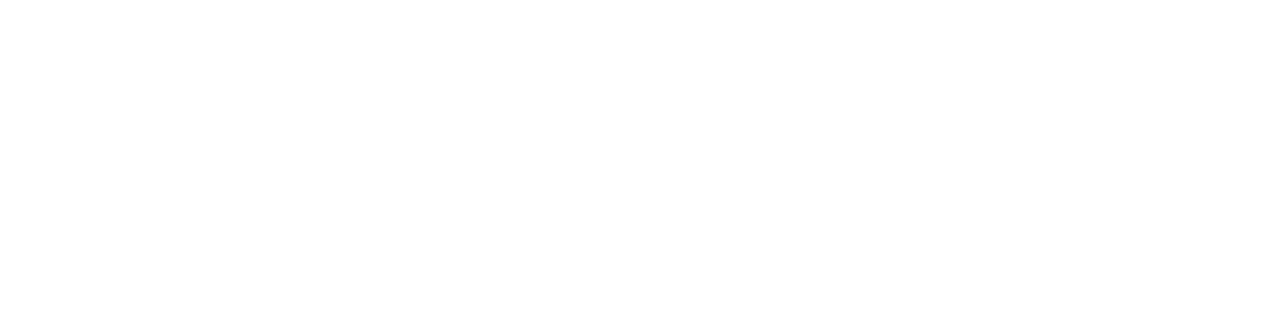
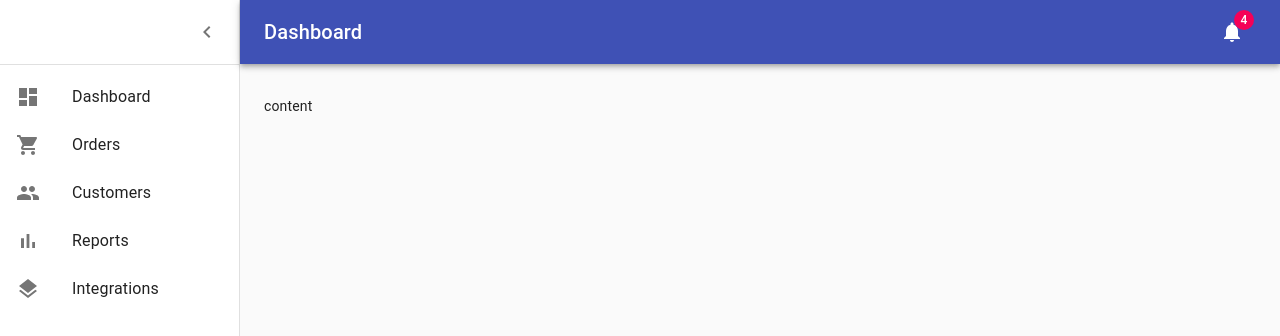
Before and after one commit to superokid/chat-panel-fe, a React (Create React App) app: page /dashboard in a window 1280 px wide. Shown: the top 336 px of the page. Built offline with nearby package versions, Linux system fonts and the light colour scheme.

Commit message:
material init

```diff
--- a/package.json
+++ b/package.json
@@ -3,6 +3,8 @@
   "version": "0.1.0",
   "private": true,
   "dependencies": {
+    "@material-ui/core": "^4.6.0",
+    "@material-ui/icons": "^4.5.1",
     "@types/history": "^4.7.3",
     "@types/jest": "24.0.21",
     "@types/node": "12.12.5",
--- a/src/views/AuthWrapper.tsx
+++ b/src/views/AuthWrapper.tsx
@@ -2,6 +2,8 @@
 import { Router, Switch, Route } from 'react-router-dom';
 import { createBrowserHistory } from 'history';
 import Login from './Login';
+import Chat from './Chat';
+import Dashboard from './Dashboard';
 
 const history = createBrowserHistory();
 
@@ -10,6 +12,8 @@
     <Router history={history}>
       <Switch>
         <Route path="/" component={Login} exact></Route>
+        <Route path="/chat" component={Chat} exact></Route>
+        <Route path="/dashboard" component={Dashboard} exact></Route>
       </Switch>
     </Router>
   );
--- /dev/null
+++ b/src/views/Chat/index.tsx
@@ -0,0 +1,9 @@
+import React from 'react';
+
+interface Props {}
+
+const index: React.FC<Props> = () => {
+  return <div></div>;
+};
+
+export default index;
--- /dev/null
+++ b/src/views/Dashboard/Layout/Sidebar.tsx
@@ -0,0 +1,44 @@
+import React from 'react';
+import ListItem from '@material-ui/core/ListItem';
+import ListItemIcon from '@material-ui/core/ListItemIcon';
+import ListItemText from '@material-ui/core/ListItemText';
+import DashboardIcon from '@material-ui/icons/Dashboard';
+import ShoppingCartIcon from '@material-ui/icons/ShoppingCart';
+import PeopleIcon from '@material-ui/icons/People';
+import BarChartIcon from '@material-ui/icons/BarChart';
+import LayersIcon from '@material-ui/icons/Layers';
+
+export const mainListItems = (
+  <div>
+    <ListItem button>
+      <ListItemIcon>
+        <DashboardIcon />
+      </ListItemIcon>
+      <ListItemText primary="Dashboard" />
+    </ListItem>
+    <ListItem button>
+      <ListItemIcon>
+        <ShoppingCartIcon />
+      </ListItemIcon>
+      <ListItemText primary="Orders" />
+    </ListItem>
+    <ListItem button>
+      <ListItemIcon>
+        <PeopleIcon />
+      </ListItemIcon>
+      <ListItemText primary="Customers" />
+    </ListItem>
+    <ListItem button>
+      <ListItemIcon>
+        <BarChartIcon />
+      </ListItemIcon>
+      <ListItemText primary="Reports" />
+    </ListItem>
+    <ListItem button>
+      <ListItemIcon>
+        <LayersIcon />
+      </ListItemIcon>
+      <ListItemText primary="Integrations" />
+    </ListItem>
+  </div>
+);
--- /dev/null
+++ b/src/views/Dashboard/index.tsx
@@ -0,0 +1,157 @@
+import React from 'react';
+import clsx from 'clsx';
+import { makeStyles } from '@material-ui/core/styles';
+import CssBaseline from '@material-ui/core/CssBaseline';
+import Drawer from '@material-ui/core/Drawer';
+import AppBar from '@material-ui/core/AppBar';
+import Toolbar from '@material-ui/core/Toolbar';
+import List from '@material-ui/core/List';
+import Typography from '@material-ui/core/Typography';
+import Divider from '@material-ui/core/Divider';
+import IconButton from '@material-ui/core/IconButton';
+import Badge from '@material-ui/core/Badge';
+import Container from '@material-ui/core/Container';
+import MenuIcon from '@material-ui/icons/Menu';
+import ChevronLeftIcon from '@material-ui/icons/ChevronLeft';
+import NotificationsIcon from '@material-ui/icons/Notifications';
+import { mainListItems } from './Layout/Sidebar';
+
+const drawerWidth = 240;
+
+const useStyles = makeStyles(theme => ({
+  root: {
+    display: 'flex'
+  },
+  toolbar: {
+    paddingRight: 24 // keep right padding when drawer closed
+  },
+  toolbarIcon: {
+    display: 'flex',
+    alignItems: 'center',
+    justifyContent: 'flex-end',
+    padding: '0 8px',
+    ...theme.mixins.toolbar
+  },
+  appBar: {
+    zIndex: theme.zIndex.drawer + 1,
+    transition: theme.transitions.create(['width', 'margin'], {
+      easing: theme.transitions.easing.sharp,
+      duration: theme.transitions.duration.leavingScreen
+    })
+  },
+  appBarShift: {
+    marginLeft: drawerWidth,
+    width: `calc(100% - ${drawerWidth}px)`,
+    transition: theme.transitions.create(['width', 'margin'], {
+      easing: theme.transitions.easing.sharp,
+      duration: theme.transitions.duration.enteringScreen
+    })
+  },
+  menuButton: {
+    marginRight: 36
+  },
+  menuButtonHidden: {
+    display: 'none'
+  },
+  title: {
+    flexGrow: 1
+  },
+  drawerPaper: {
+    position: 'relative',
+    whiteSpace: 'nowrap',
+    width: drawerWidth,
+    transition: theme.transitions.create('width', {
+      easing: theme.transitions.easing.sharp,
+      duration: theme.transitions.duration.enteringScreen
+    })
+  },
+  drawerPaperClose: {
+    overflowX: 'hidden',
+    transition: theme.transitions.create('width', {
+      easing: theme.transitions.easing.sharp,
+      duration: theme.transitions.duration.leavingScreen
+    }),
+    width: theme.spacing(7),
+    [theme.breakpoints.up('sm')]: {
+      width: theme.spacing(9)
+    }
+  },
+  appBarSpacer: theme.mixins.toolbar,
+  content: {
+    flexGrow: 1,
+    height: '100vh',
+    overflow: 'auto'
+  },
+  container: {
+    paddingTop: theme.spacing(4),
+    paddingBottom: theme.spacing(4)
+  },
+  paper: {
+    padding: theme.spacing(2),
+    display: 'flex',
+    overflow: 'auto',
+    flexDirection: 'column'
+  },
+  fixedHeight: {
+    height: 240
+  }
+}));
+
+export default function Dashboard() {
+  const classes = useStyles();
+  const [open, setOpen] = React.useState(true);
+  const handleDrawerOpen = () => {
+    setOpen(true);
+  };
+  const handleDrawerClose = () => {
+    setOpen(false);
+  };
+
+  return (
+    <div className={classes.root}>
+      <CssBaseline />
+      <AppBar position="absolute" className={clsx(classes.appBar, open && classes.appBarShift)}>
+        <Toolbar className={classes.toolbar}>
+          <IconButton
+            edge="start"
+            color="inherit"
+            aria-label="open drawer"
+            onClick={handleDrawerOpen}
+            className={clsx(classes.menuButton, open && classes.menuButtonHidden)}
+          >
+            <MenuIcon />
+          </IconButton>
+          <Typography component="h1" variant="h6" color="inherit" noWrap className={classes.title}>
+            Dashboard
+          </Typography>
+          <IconButton color="inherit">
+            <Badge badgeContent={4} color="secondary">
+              <NotificationsIcon />
+            </Badge>
+          </IconButton>
+        </Toolbar>
+      </AppBar>
+      <Drawer
+        variant="permanent"
+        classes={{
+          paper: clsx(classes.drawerPaper, !open && classes.drawerPaperClose)
+        }}
+        open={open}
+      >
+        <div className={classes.toolbarIcon}>
+          <IconButton onClick={handleDrawerClose}>
+            <ChevronLeftIcon />
+          </IconButton>
+        </div>
+        <Divider />
+        <List>{mainListItems}</List>
+      </Drawer>
+      <main className={classes.content}>
+        <div className={classes.appBarSpacer} />
+        <Container maxWidth="lg" className={classes.container}>
+          content
+        </Container>
+      </main>
+    </div>
+  );
+}
--- a/src/views/Login/index.tsx
+++ b/src/views/Login/index.tsx
@@ -1,8 +1,100 @@
 import React from 'react';
+import Avatar from '@material-ui/core/Avatar';
+import Button from '@material-ui/core/Button';
+import CssBaseline from '@material-ui/core/CssBaseline';
+import TextField from '@material-ui/core/TextField';
+import Box from '@material-ui/core/Box';
+import Typography from '@material-ui/core/Typography';
+import { makeStyles } from '@material-ui/core/styles';
+import Container from '@material-ui/core/Container';
+import LockOutlinedIcon from '@material-ui/icons/LockOutlined';
 import { RouteComponentProps } from 'react-router-dom';
 
-const Login: React.FC<RouteComponentProps<any>> = () => {
-  return <div>login</div>;
+function Copyright() {
+  return (
+    <Typography variant="body2" color="textSecondary" align="center">
+      Chat Panel Dashboard {new Date().getFullYear()}.
+    </Typography>
+  );
+}
+
+const useStyles = makeStyles(theme => ({
+  '@global': {
+    body: {
+      backgroundColor: theme.palette.common.white
+    }
+  },
+  paper: {
+    marginTop: theme.spacing(8),
+    display: 'flex',
+    flexDirection: 'column',
+    alignItems: 'center'
+  },
+  avatar: {
+    margin: theme.spacing(1),
+    backgroundColor: theme.palette.secondary.main
+  },
+  form: {
+    width: '100%', // Fix IE 11 issue.
+    marginTop: theme.spacing(1)
+  },
+  submit: {
+    margin: theme.spacing(3, 0, 2)
+  }
+}));
+
+const Login: React.FC<RouteComponentProps> = ({ history }) => {
+  const classes = useStyles();
+
+  return (
+    <Container component="main" maxWidth="xs">
+      <CssBaseline />
+      <div className={classes.paper}>
+        <Avatar className={classes.avatar}>
+          <LockOutlinedIcon />
+        </Avatar>
+        <Typography component="h1" variant="h5">
+          Sign in
+        </Typography>
+        <form className={classes.form} noValidate>
+          <TextField
+            variant="outlined"
+            margin="normal"
+            required
+            fullWidth
+            id="email"
+            label="Email Address"
+            name="email"
+            autoComplete="email"
+            autoFocus
+          />
+          <TextField
+            variant="outlined"
+            margin="normal"
+            required
+            fullWidth
+            name="password"
+            label="Password"
+            type="password"
+            id="password"
+            autoComplete="current-password"
+          />
+          <Button
+            fullWidth
+            variant="contained"
+            color="primary"
+            className={classes.submit}
+            onClick={() => history.push('dashboard')}
+          >
+            Sign In
+          </Button>
+        </form>
+      </div>
+      <Box mt={8}>
+        <Copyright />
+      </Box>
+    </Container>
+  );
 };
 
 export default Login;
```
Also changed, not shown: 1 other file (tests, documents, lock files or other folders).
